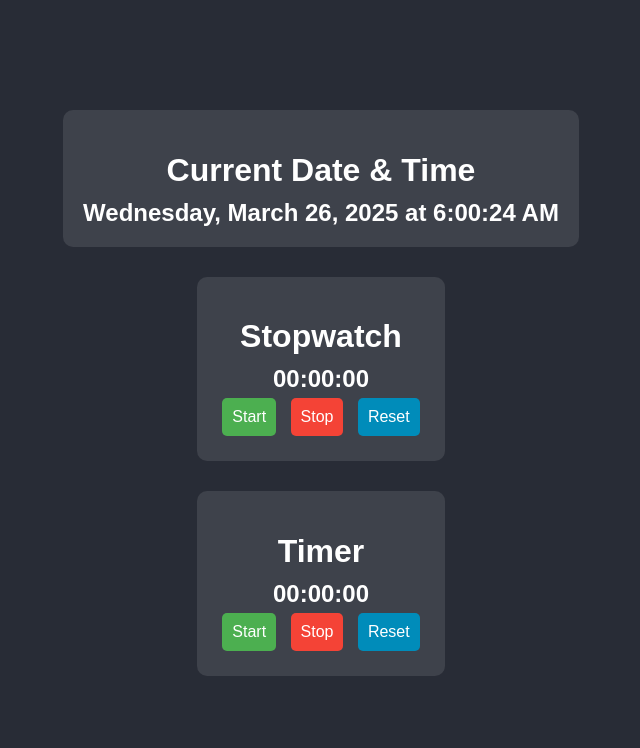
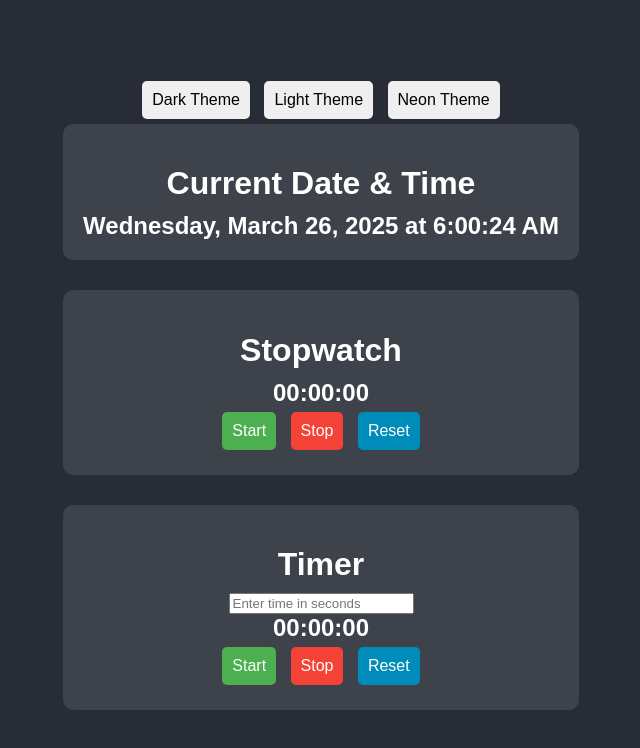
Before and after one commit to Aaditya-Shukla-nitw/time, a plain HTML site: page index.html in a window 1280 px wide. Shown: the whole page, without its empty margins (319-959 px from the left). Drawn offline with Linux system fonts and the light colour scheme.

Commit message:
Update index.html

```diff
--- a/index.html
+++ b/index.html
@@ -7,6 +7,11 @@
     <link href="style.css" rel="stylesheet">
 </head>
 <body>
+    <div>
+    <button onclick="setTheme('')">Dark Theme</button>
+    <button onclick="setTheme('light-theme')">Light Theme</button>
+    <button onclick="setTheme('neon-theme')">Neon Theme</button></div>
+    <div>
     <div class="container">
         <h1>Current Date & Time</h1>
         <div id="datetime"></div>
@@ -22,12 +27,13 @@
 
     <div class="container">
         <h1>Timer</h1>
+        <input type="number" id="timerInput" placeholder="Enter time in seconds">
         <div id="timer">00:00:00</div>
         <button class="start" onclick="startTimer()">Start</button>
         <button class="stop" onclick="stopTimer()">Stop</button>
         <button class="reset" onclick="resetTimer()">Reset</button>
     </div>
-
+</div>
     <script src="index.js"></script>
 
 </body>
```
